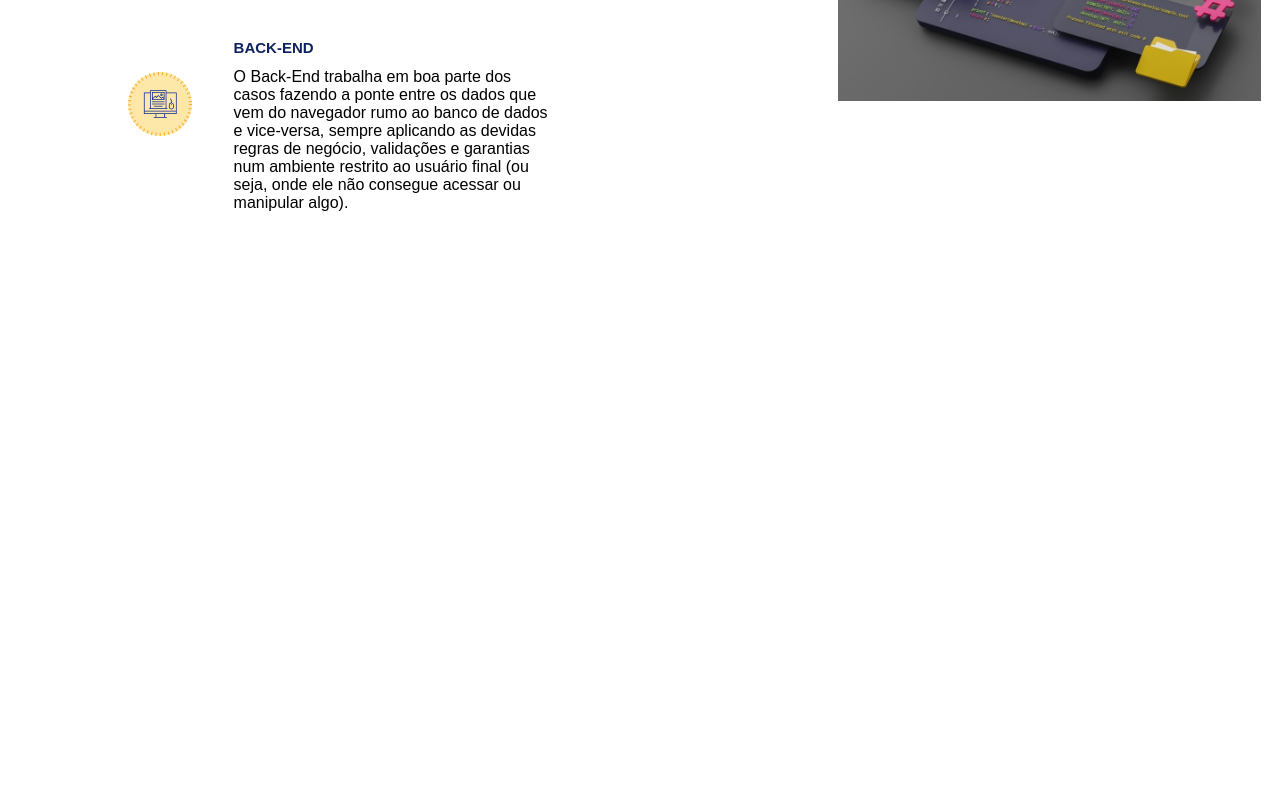
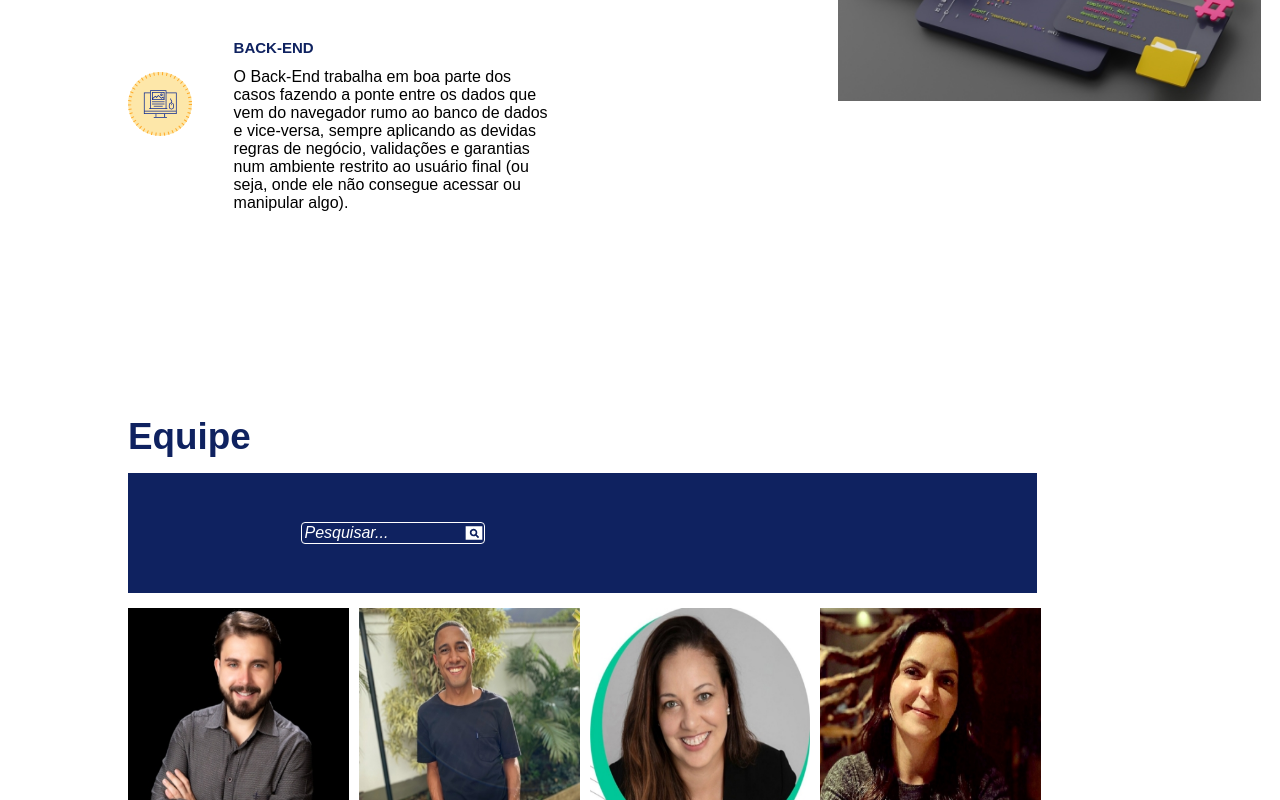
Before and after one commit to IaveL/vnw-landing, a React (Create React App) app: page / in a window 1280 px wide. Shown: the part 2000-2800 px from the top of the page. Before the commit the page ends 2416 px from the top, so only its background shows below. Built offline with nearby package versions, Linux system fonts and the light colour scheme.

Commit message:
terminei sessão de equipe por completo, incluindo mecanismo de busca. decidir se busca por includes ou startsWith

```diff
--- a/src/App.js
+++ b/src/App.js
@@ -4,6 +4,7 @@ import Header from "./components/Header";
 import Applications from "./components/Applications";
 import About from "./components/About";
 import Courses from "./components/Courses";
+import VnwTeam from "./components/VnwTeam";
 
 const App = () => {
   return (
@@ -13,6 +14,7 @@ const App = () => {
       <Applications />
       <About />
       <Courses/>
+      <VnwTeam/>
     </>
   );
 };
--- a/src/components/Header/index.jsx
+++ b/src/components/Header/index.jsx
@@ -9,9 +9,9 @@ const Header = () => {
         <S.Navbar>
           <S.NavItem><a href="#About">Sobre</a></S.NavItem>
           <S.NavItem><a href="#Formacao">Formação</a></S.NavItem>
-          <S.NavItem>Equipe</S.NavItem>
-          <S.NavItem>Eventos</S.NavItem>
-          <S.NavItem>Contatos</S.NavItem>
+          <S.NavItem><a href="#Equipe">Equipe</a></S.NavItem>
+          <S.NavItem><a href="">Eventos</a></S.NavItem>
+          <S.NavItem><a href="">Contatos</a></S.NavItem>
         </S.Navbar>
       </nav>
     </S.Header>
--- a/src/components/Header/styles.js
+++ b/src/components/Header/styles.js
@@ -21,10 +21,12 @@ export const Navbar = styled.ul`
 export const NavItem = styled.li`
      border-radius: 10px;
      width: 25%;
+     border: none;
      /* font-size: 14px; */
      text-align: center;
      /* padding: 8px; */
      :hover {
+        transition: border 1s ease-out ;
         border: 2.1px solid #f2c582;
         cursor: pointer;
     }
--- /dev/null
+++ b/src/components/TeamCard/index.jsx
@@ -0,0 +1,11 @@
+import * as S from "./styles";
+
+export const TeamCard = ({ name, position, picture }) => {
+  return (
+    <S.TeamCard>
+      <S.TeamMemberImg src={picture} alt="" />
+      <S.TeamMemberName>{name}</S.TeamMemberName>
+      <S.TeamMemberPosition>{position}</S.TeamMemberPosition>
+    </S.TeamCard>
+  );
+};
--- /dev/null
+++ b/src/components/TeamCard/styles.js
@@ -0,0 +1,32 @@
+import styled from "styled-components";
+
+export const TeamCard = styled.article`
+    width: 23%;
+    height: 30vh;
+    display: flex;
+    position: relative;
+    margin: 0 10px 10px 0;
+    flex-direction: column;
+    align-items: center;
+    color: white;
+    justify-content: end;
+`
+export const TeamMemberImg = styled.img`
+    position: relative;
+    z-index: 0;
+    width: 100%;
+    height: 100%;
+`
+
+export const TeamMemberName = styled.h3`
+    position: absolute;
+    background-color: rgba(70,130,180, 0.85);
+    top: 80%;
+    z-index: 1;
+`
+
+export const TeamMemberPosition = styled.p`
+    background-color: rgba(70,130,180, 0.85);
+    z-index: 1;
+    position: absolute;
+`
--- /dev/null
+++ b/src/components/VnwTeam/index.jsx
@@ -0,0 +1,48 @@
+import React, { useState, useEffect } from "react";
+import { TeamCard } from "../TeamCard";
+import vnwTeam from "./vnwTeam";
+import * as S from "./styles"
+import SectionsHeader from "../SectionsHeader/styles"
+
+const Team = () => {
+
+  const [team, setTeam] = useState([]);
+    useEffect(()=>{
+        setTeam(vnwTeam)
+    }, [])
+
+  const [searchResult, setSearchResult] = useState(vnwTeam)
+
+    const handleSearch = (e) => {
+        const query = e.target.value
+        if(query !== ""){
+            const results = team.filter(item => {
+                return item.name.toLowerCase().includes(query.toLowerCase())
+            })
+            setSearchResult(results)
+        } else{
+            setSearchResult(team)
+        }
+    }
+
+  return (
+    <S.TeamContainerSection id="Equipe">
+        <SectionsHeader>Equipe</SectionsHeader>
+      <S.SearchBoxSection>
+        <S.SearchInput onChange={(e)=>{handleSearch(e)}} type="text" placeholder="Pesquisar..."/>
+      </S.SearchBoxSection>
+      <S.TeamMembersSection>
+        {searchResult.map(item => (
+          <TeamCard
+            key={item.id}
+            name={item.name}
+            position={item.position}
+            picture={item.picture}
+          />
+        ))}
+      </S.TeamMembersSection>
+    </S.TeamContainerSection>
+  );
+};
+
+export default Team;
--- /dev/null
+++ b/src/components/VnwTeam/styles.js
@@ -0,0 +1,37 @@
+import styled from "styled-components";
+import Lupa from "../../assets/imgs/lupa.svg"
+export const TeamContainerSection = styled.section`
+    padding: 0 0 0 10%;
+`
+export const SearchBoxSection = styled.section`
+    display: flex;
+    align-items: center;
+    margin: 15px 0 15px;
+    padding-left: 15%;
+    width: 71vw;
+    background-color: #0F2260;
+    height: 15vh;
+`
+export const TeamMembersSection = styled.section`
+    width: 75vw;
+    min-height: 100vh;
+    display: flex;
+    flex-wrap: wrap;
+    /* padding-left: 5%; */
+`
+export const SearchInput = styled.input`
+    background-color: inherit;
+    border-radius: 4px;
+    border: solid 1px white;
+    padding: .2em;
+    color: white;
+    background-image: url(${Lupa});
+    background-repeat: no-repeat;
+    background-size: contain;
+    background-position: right;
+    ::placeholder {
+        color: white;
+        font-style: italic;
+        font-size: 1.2em;
+    }
+`
--- /dev/null
+++ b/src/components/VnwTeam/vnwTeam.js
@@ -0,0 +1,109 @@
+import Dimitri from "../../assets/imgs/equipe-tec/dimitri.jpg";
+import Hugo from "../../assets/imgs/equipe-tec/hugo-s.jpg";
+import Karla from "../../assets/imgs/equipe-tec/karla-m.jpg";
+import Paula from "../../assets/imgs/equipe-tec/paula-misan.jpg";
+import Thais from "../../assets/imgs/equipe-tec/thais-b.jpg";
+import Aline from "../../assets/imgs/equipe-tec/aline-f.jpg";
+import AlineN from "../../assets/imgs/equipe-tec/aline-n.jpg";
+import Andrea from "../../assets/imgs/equipe-tec/andrea-m.jpg";
+import Cris from "../../assets/imgs/equipe-tec/cris.jpg";
+import Karynne from "../../assets/imgs/equipe-tec/karynne.jpg";
+import Luzia from "../../assets/imgs/equipe-tec/luzia-m.jpg";
+import Mariana from "../../assets/imgs/equipe-tec/mariana-c.jpg";
+import Marina from "../../assets/imgs/equipe-tec/marina-t.jpg";
+import Marlon from "../../assets/imgs/equipe-tec/marlon.jpg";
+import Priscila from "../../assets/imgs/equipe-tec/priscila-t.jpg";
+
+const vnwTeam = [
+  {
+    id: 0,
+    name: "Dimitri Duque",
+    position: "#voluntários",
+    picture: Dimitri,
+  },
+  {
+    id: 1,
+    name: "Hugo Sabino",
+    position: "#voluntários",
+    picture: Hugo,
+  },
+  {
+    id: 2,
+    name: "Karla de Melo",
+    position: "#voluntários",
+    picture: Karla,
+  },
+  {
+    id: 3,
+    name: "Paula Misan",
+    position: "#voluntários",
+    picture: Paula,
+  },
+  {
+    id: 4,
+    name: "Thais Brait",
+    position: "#voluntários",
+    picture: Thais,
+  },
+  {
+    id: 5,
+    name: "Aline Fróes",
+    position: "#CEO",
+    picture: Aline,
+  },
+  {
+    id: 6,
+    name: "Aline Nogueira",
+    position: "#Agente Socioemocional",
+    picture: AlineN,
+  },
+  {
+    id: 7,
+    name: "Andrea Marinho",
+    position: "#Psicóloga",
+    picture: Andrea,
+  },
+  {
+    id: 8,
+    name: "Cris dos Prazeres",
+    position: "#Coordenadora Executiva",
+    picture: Cris,
+  },
+  {
+    id: 9,
+    name: "Karynne Moreira",
+    position: "#Facilitadora Técnica",
+    picture: Karynne,
+  },
+  {
+    id: 10,
+    name: "Luzia Merlim",
+    position: "#Agente Socioemocional",
+    picture: Luzia,
+  },
+  {
+    id: 11,
+    name: "Mariana Correira",
+    position: "#Coordenadora Administrativa",
+    picture: Mariana,
+  },
+  {
+    id: 12,
+    name: "Marina Tiago",
+    position: "#Agente de Estratégia",
+    picture: Marina,
+  },
+  {
+    id: 13,
+    name: "Marlon Yuri",
+    position: "#Instrutor Técnico",
+    picture: Marlon,
+  },
+  {
+    id: 14,
+    name: "Priscila Tufani",
+    position: "#Agente de Estratégia",
+    picture: Priscila,
+  },
+];
+export default vnwTeam;
```
Also changed, not shown: src/assets/imgs/lupa.svg (added).
